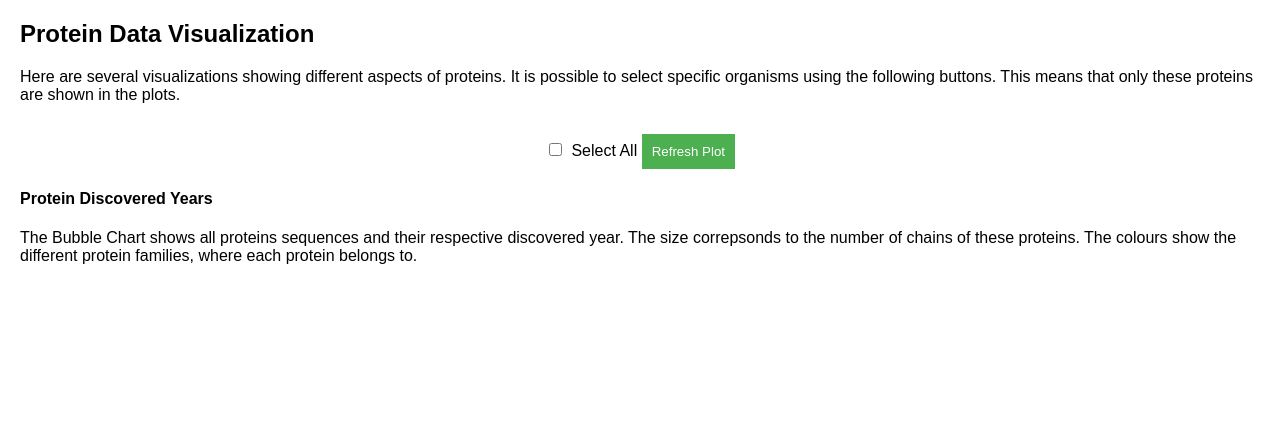
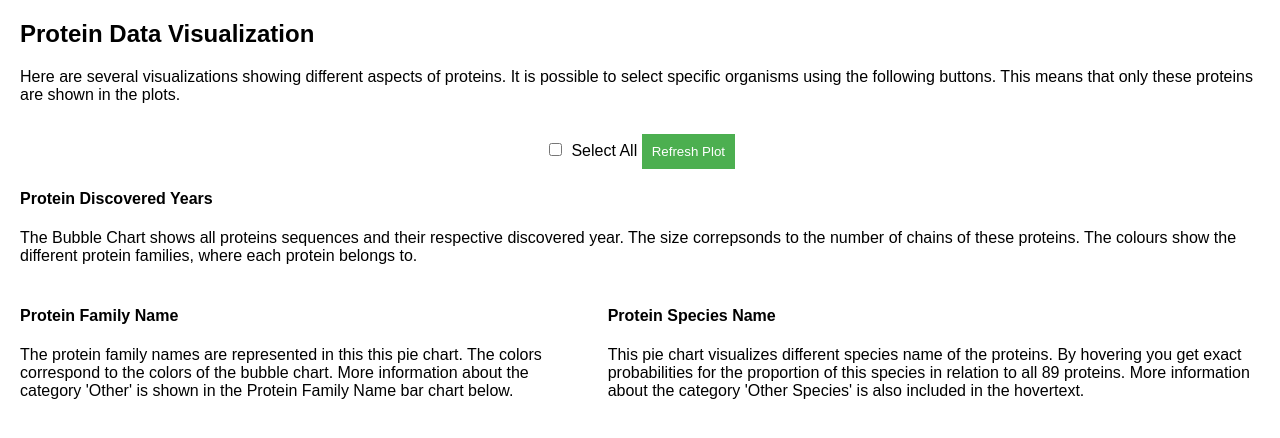
Before and after one commit to vino-nyschey/Data-Visualization-MSA, a Python web app: template templates/index.html in a window 1280 px wide. Shown: the top 438 px of the page. Run offline with Jinja, Linux system fonts and the light colour scheme; the template is opened without the code that fills it, so the values that code supplies are empty; some libraries are stand-ins or nearby versions.

Commit message:
added text above pie charts | Issue #52

```diff
--- a/Organism_Chart/organism.py
+++ b/Organism_Chart/organism.py
@@ -47,7 +47,7 @@ def create_pie_chart(selected_species=None, highlight=0.2):
             total_other = total_other + number
             organisms_other.append(organism.capitalize())
             count_other.append(number)
-    labels_chart.append(f"{'Other Organisms'} ({total_other})")
+    labels_chart.append(f"{'Other Species'} ({total_other})")
     count_chart.append(total_other)
 
     # highlight selected species
@@ -62,8 +62,8 @@ def create_pie_chart(selected_species=None, highlight=0.2):
     # create hovertext
     hovertext = []
     for organism, number in zip(labels_chart, count_chart):
-        if "Other Organisms" in organism:
-            hovertext.append(f"Other Organisms:<br>" + "<br>".join([f"{org}: {count/total_count:.2%}" for org, count in zip(organisms_other, count_other)]))
+        if "Other Species" in organism:
+            hovertext.append(f"Other Species:<br>" + "<br>".join([f"{org}: {count/total_count:.2%}" for org, count in zip(organisms_other, count_other)]))
         else:
             hovertext.append(f"{organism}<br> {number/total_count:.2%}")
 
--- a/templates/index.html
+++ b/templates/index.html
@@ -65,12 +65,33 @@
     {{ bubble_chart_html | safe }}
 </div>
 
-<!-- Plotly pie chart container -->
+<div style="display: flex; justify-content: space-between;">
+    <!-- Left pie chart -->
+    <div style="margin-right: 10px;">
+        <div style="text-align: left;">
+            <h4>Protein Family Name</h4>
+            <p>The protein family names are represented in this this pie chart. The colors correspond to the colors of the bubble chart.
+                More information about the category 'Other' is shown in the Protein Family Name bar chart below.
+            </p>
+        </div>
         <div class="pie-charts-container">
             <!-- first container -->
             <div id="pie-chart">
                 {{ pie_chart_html | safe }}
             </div>
+        </div>
+    </div>
+
+    <!-- Right pie chart-->
+    <div style="margin-left: 10px;"></divstyle>
+        <div style="text-align: left;">
+            <h4>Protein Species Name</h4>
+            <p>This pie chart visualizes different species name of the proteins.
+                By hovering you get exact probabilities for the proportion of this species in relation to all 89 proteins.
+                More information about the category 'Other Species' is also included in the hovertext.
+            </p>
+        </div>
+        <div class="pie-charts-container">
             <!-- second container -->
             <div id="pie_chart"></div>
             <script>
@@ -78,6 +99,8 @@
                 console.log(chart_data);  // Add this line for debugging
                 Plotly.newPlot('pie_chart', chart_data.data, chart_data.layout);
             </script>
+        </div>
+    </div>
 </div>
 
 <!-- Plotly bar chart container -->
```
Lines whose indentation alone changed are shown as unchanged.
